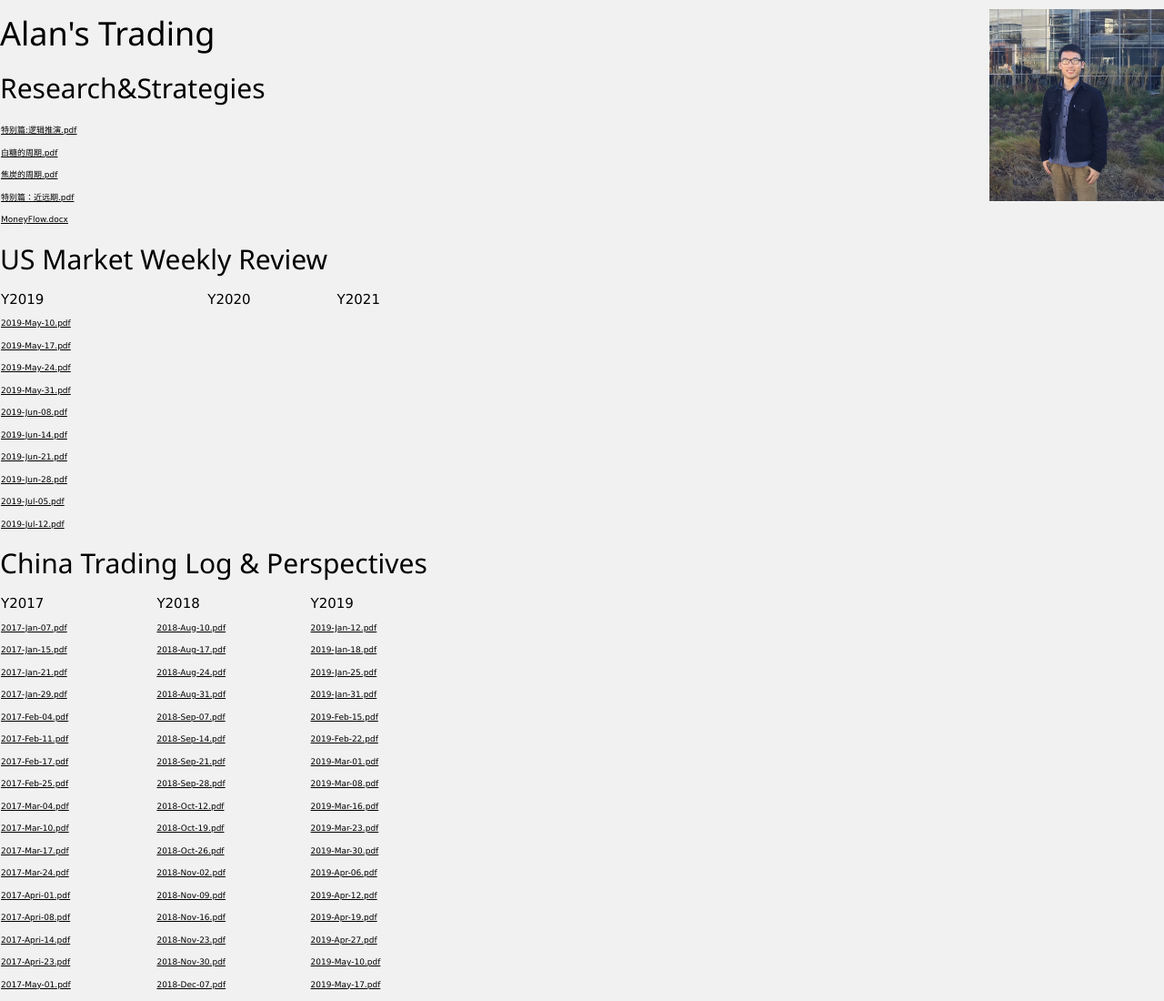
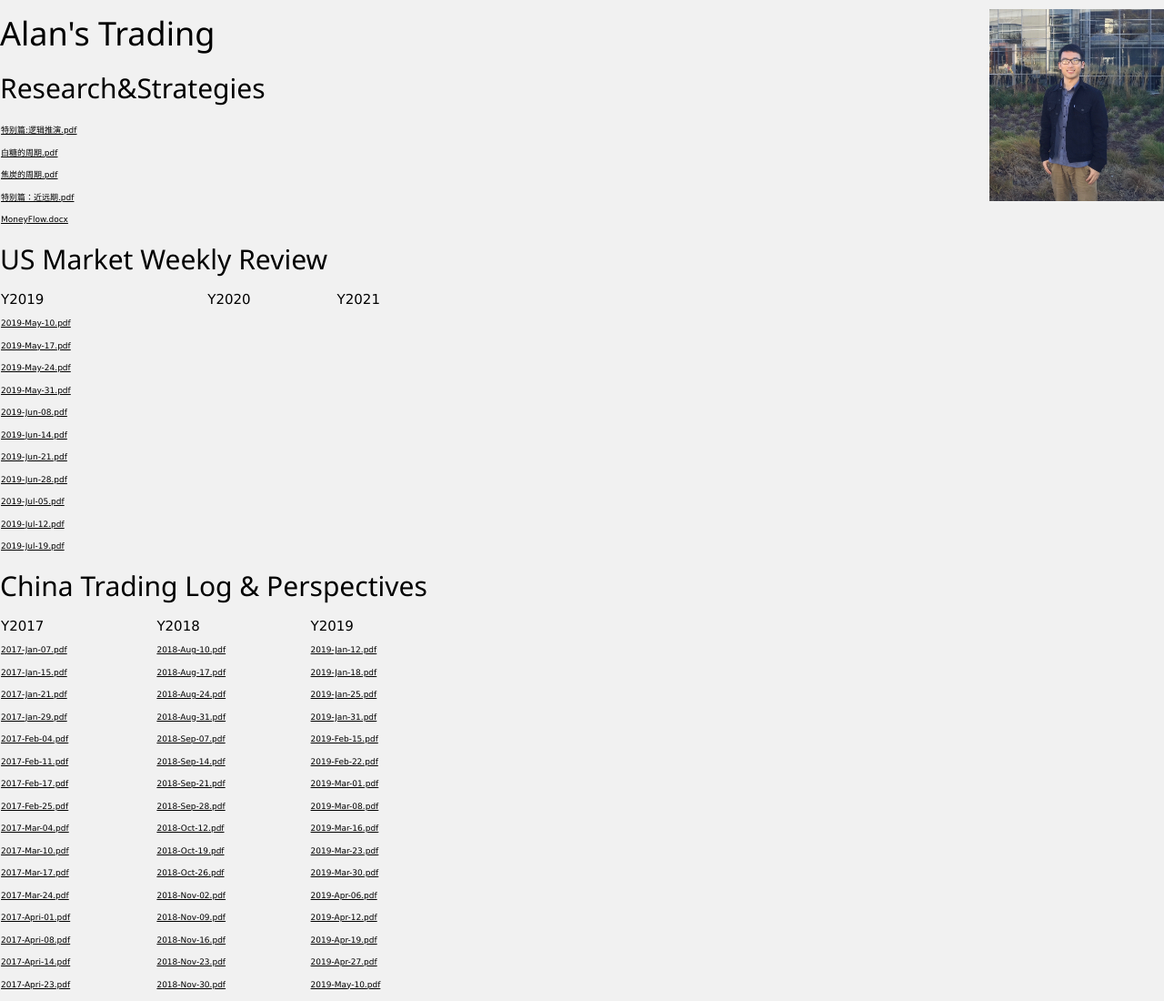
Before and after one commit to Alan-Du/Alan-Du.github.io, a plain HTML site: page index.html in a window 1280 px wide. Shown: the top 1100 px of the page at 91% size. Drawn offline with Linux system fonts and the light colour scheme.

Commit message:
Update index.html

```diff
--- a/index.html
+++ b/index.html
@@ -64,6 +64,9 @@
         </tr>
         <tr>
           <td><a href="Trading Log/2019/20190712_US.pdf">2019-Jul-12.pdf</a></td>
+        </tr>
+        <tr>
+          <td><a href="Trading Log/2019/20190719_US.pdf">2019-Jul-19.pdf</a></td>
         </tr>
       </table>
   </div>
```
